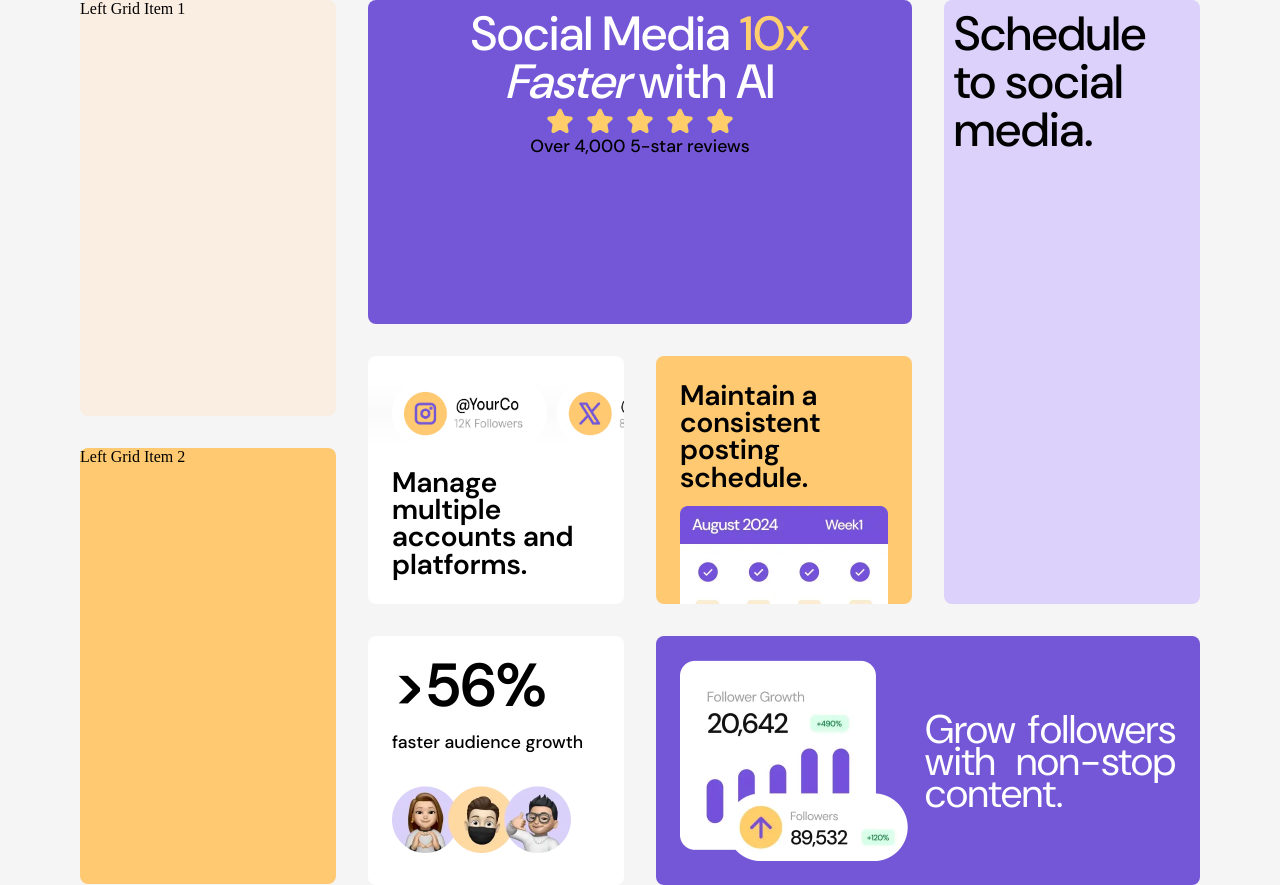
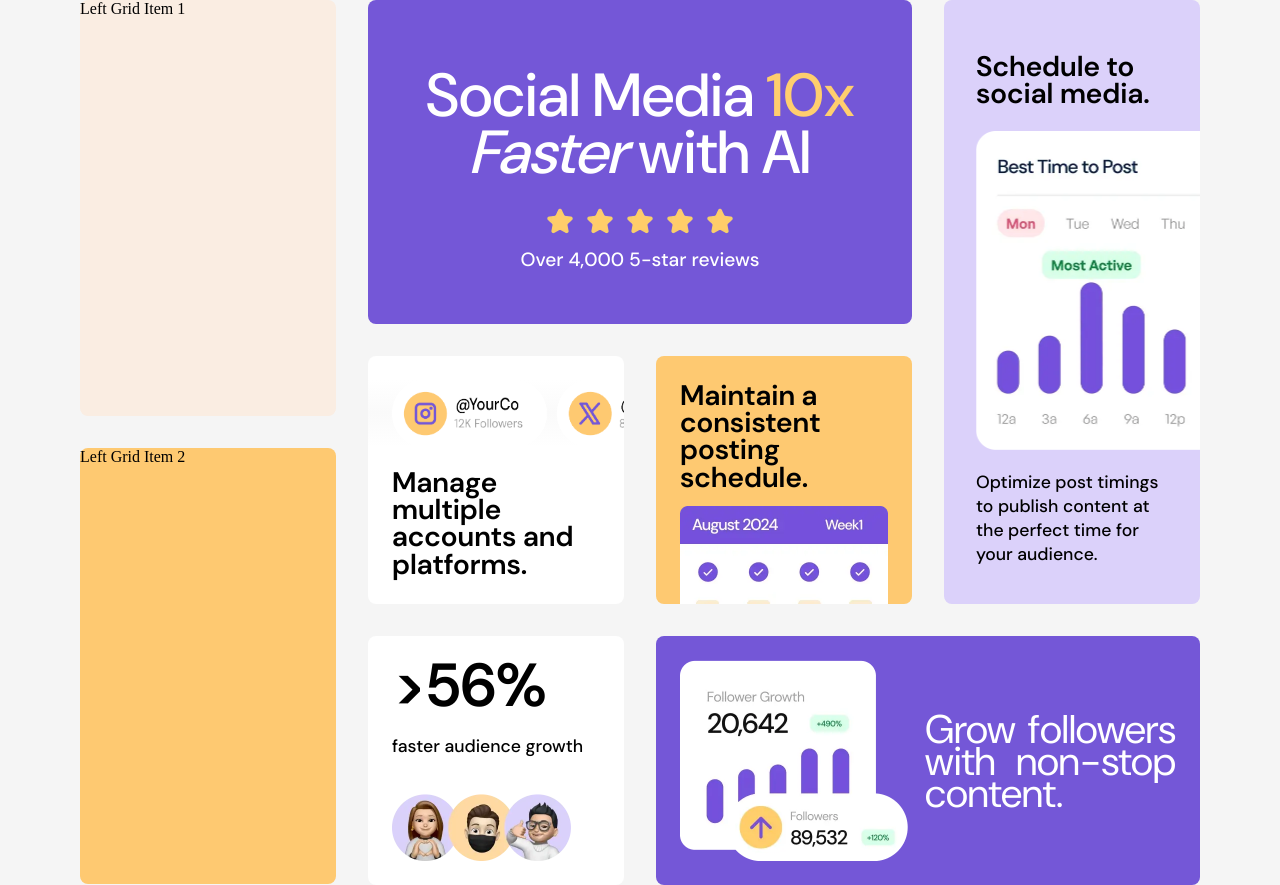
Before and after one commit to Kllush/BentoGrid, a plain HTML site: page website/src/BentoGrid.html in a window 1280 px wide. Drawn offline with Linux system fonts and the light colour scheme.

Commit message:
Updated README and continue with the layout of the webpage

```diff
--- a/website/src/BentoGrid.html
+++ b/website/src/BentoGrid.html
@@ -15,12 +15,14 @@
         </div>
         <div class="right-grid">
             <div class="smallBox FasterAI purpleBG">
-                <h1 class="heading-l-white">Social Media <span class="heading-l-gold">10x<br></span> <span class="heading-it">Faster</span> with AI</h1>
-                <div class="starsIMG purpleBG"></div>
+                <h1 class="heading-xl-white margin24">Social Media <span class="heading-xl-gold">10x<br></span> <span class="heading-xl-it">Faster</span> with AI</h1>
+                <div class="starsIMG purpleBG margin14"></div>
                 <p class="heading-s">Over 4,000 5-star reviews</p>
             </div>
             <div class="smallBox boxSchedule lavenderBG">
-                <p class="heading-l-dark">Schedule to social media.</p>
+                <p class="heading-m-dark">Schedule to social media.</p>
+                <div class="scheduleIMG lavenderBG"></div>
+                <p class="heading-s-dark">Optimize post timings<br>to publish content at<br>the perfect time for<br> your audience.</p>
             </div>
             <div class="smallBox secondBox whiteGradientBG">
                 <div class="multIMG"></div>
@@ -36,7 +38,7 @@
             </div>
             <div class="smallBox fourthBox whiteBG">
                 <p class="heading-xl-dark margin24">>56%</p>
-                <p class="heading-s margin36"> faster audience growth</p>
+                <p class="heading-s-dark margin36"> faster audience growth</p>
                 <div class="growthIMG"></div>
             </div>
             <div class="smallBox boxGrow purpleBG">
--- a/website/src/styles.css
+++ b/website/src/styles.css
@@ -9,6 +9,14 @@
   font-style: normal;
 }
 
+.heading-xl-white {
+  color: white;
+  font-family: "DMSans", sans-serif;
+  font-size: 3.8rem;
+  font-style: normal;
+  font-weight: 500;
+  line-height: 3.5rem;}
+
 .heading-xl-dark {
   color: black;
   font-family: "DMSans", sans-serif;
@@ -16,6 +24,22 @@
   font-style: normal;
   font-weight: 600;
   line-height: 3rem;}
+
+.heading-xl-gold {
+  color: #FFCE6E;
+  font-family: "DMSans", sans-serif;
+  font-size: 3.8rem;
+  font-style: normal;
+  font-weight: 500;
+  line-height: 3.5rem;}
+
+.heading-xl-it {
+  color: white;
+  font-family: "DMSans", sans-serif;
+  font-size: 3.8rem;
+  font-style: italic;
+  font-weight: 500;
+  line-height: 3.6rem;}
 
 .heading-l-white {
   color: white;
@@ -50,7 +74,7 @@
   line-height: 3rem; }
 
 .heading-xs {
-  color: #E6E5EA;
+  color: white;
   font-family: "JetBrains Mono", sans-serif;
   font-size: 14px;
   font-style: normal;
@@ -58,20 +82,20 @@
   line-height: normal; }
 
 .heading-s {
-  color: black;
+  color: white;
   font-family: "DMSans", sans-serif;
-  font-size: 1.1rem;
+  font-size: 1.2rem;
   font-style: normal;
   font-weight: 500;
   line-height: 1rem;}
 
 .heading-s-dark {
-  color: #24232C;
-  font-family: "JetBrains Mono", sans-serif;
-  font-size: 16px;
+  color:black;
+  font-family: "DMSans", sans-serif;
+  font-size: 1.1rem;
   font-style: normal;
-  font-weight: bold;
-  line-height: normal; }
+  font-weight: 500;
+  line-height: 1.5rem;}
 
 .heading-m-white {
   color: white;
@@ -110,6 +134,9 @@
 }
 body, h1, h2, h3, h4, a, p, figure, blockquote, dl, dd, div {
   margin: 0px;
+}
+.margin14 {
+  margin-bottom: 14px;
 }
 .margin24 {
   margin-bottom: 24px;
@@ -202,6 +229,17 @@ body{
   background-size: cover;
 }
 
+.scheduleIMG {
+  height: 319px;
+  width: 357px;
+  margin-top:24px;
+  margin-bottom: 20px;
+  background-image: url('../../assets/images/illustration-schedule-posts.webp');
+  background-position: center;
+  background-repeat: no-repeat;
+  background-size: cover;
+}
+
 .multIMG {
   height: 67px;
   width: 320px;
@@ -221,7 +259,8 @@ body{
 }
 
 .FasterAI {
-  padding: 10px;
+  padding: 68px;
+  padding-inline: 55px;
   place-items: center;
   text-align: center;
   grid-column: 1/3;
@@ -276,8 +315,9 @@ body{
   margin-bottom: 15px;
 }
 .boxSchedule {
-  padding: 10px;
+  padding-top: 53px;
+  padding-left: 32px;
   grid-column: 3/4;
   grid-row: 1/3;
+  overflow: hidden;
 }
-/* margin-inline: 35px; */
```
Also changed, not shown: 1 other file.
